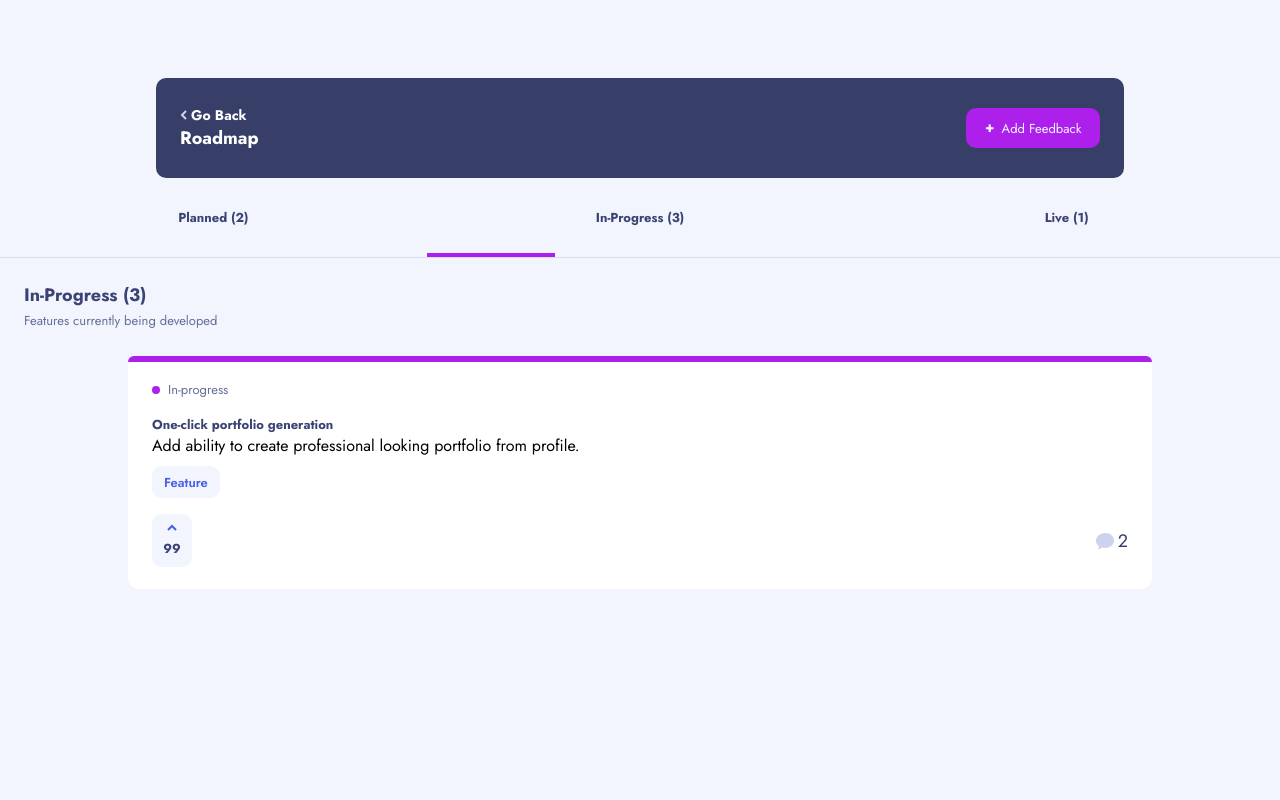
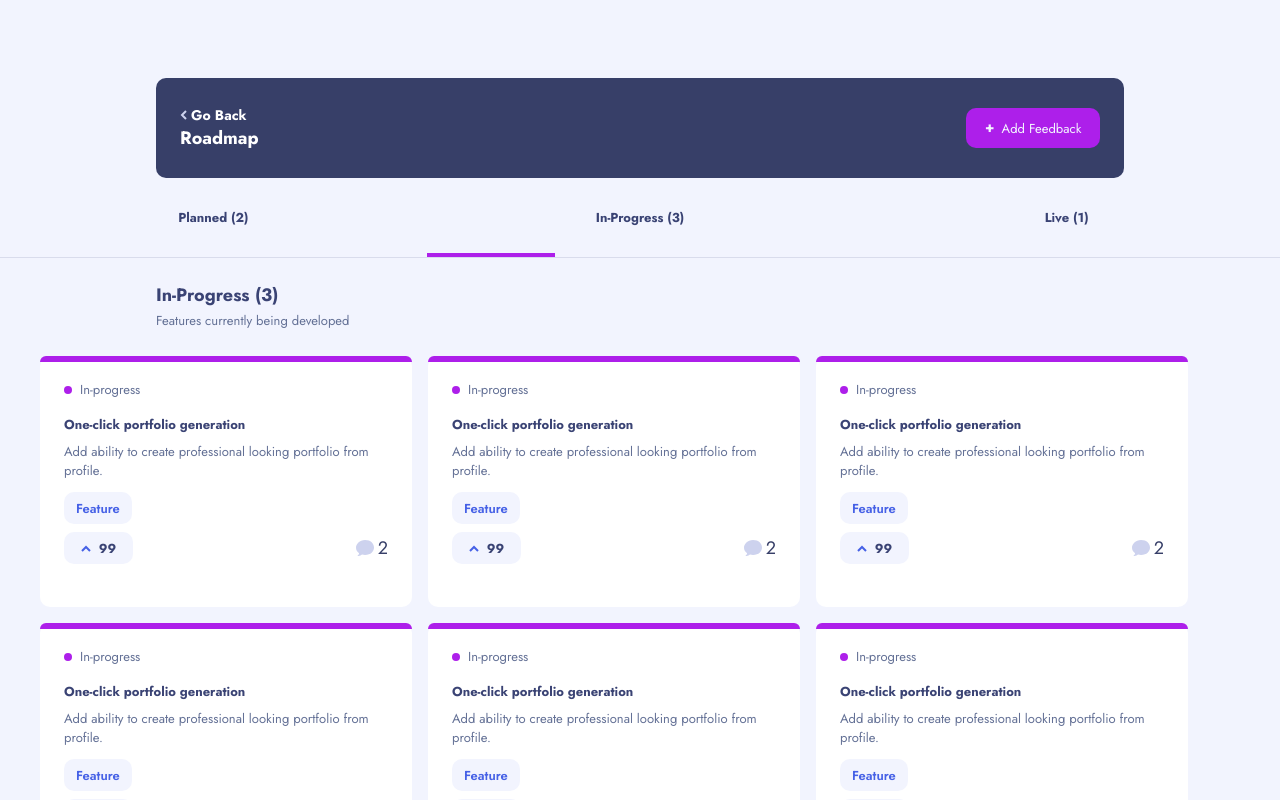
Before and after one commit to genFD/product-feedback-01, a React (Vite) app in the folder frontend/: page /roadmap in a window 1280 px wide. Shown: the top 800 px of the page. Built offline with nearby package versions, Linux system fonts and the light colour scheme.

Commit message:
completed roadmap tablet layout

```diff
--- /dev/null
+++ b/frontend/src/components/RoadmapCard.js
@@ -0,0 +1,55 @@
+import React from "react";
+
+const RoadmapCard = () => {
+  return (
+    <div className="roadmap_card w-80 h-233 tablet:pb-6 tablet:h-251 pt-6 bg-white rounded-default">
+      {/* <div className="h-2 bg-Singapore-Orchid rounded-t-default"></div> */}
+      <div className="flex gap-x-2 items-center pl-6 mb-4">
+        <span className="block rounded-full w-2 h-2 bg-Singapore-Orchid"></span>
+        <span className=" text-Ocean-Night text-body-3">In-progress</span>
+      </div>
+      <div className="pl-6">
+        <h2 className="text-body-3 mb-2 text-Jewel-Cave font-bold">
+          One-click portfolio generation
+        </h2>
+        <div className="flex gap-y-3 flex-col mb-2 pr-6">
+          <p className="roadmap_comm text-body-3 text-Ocean-Night">
+            Add ability to create professional looking portfolio from profile.
+          </p>
+          <div className="ux-tag h-8 rounded-default bg-Cotton-Ball text-center text-body-3 font-semibold text-The-Rainbow-Fish flex items-center justify-center hover:bg-Pale-Phthalo-Blue transition-colors duration-500 cursor-pointer active:bg-The-Rainbow-Fish">
+            Feature
+          </div>
+        </div>
+        <div className="flex justify-between pr-6">
+          <div className="vote-tag tablet: bg-Cotton-Ball w-69  h-8 flex items-center justify-center gap-2 rounded-default hover:bg-Pale-Phthalo-Blue transition-colors duration-500 cursor-pointer active:bg-The-Rainbow-Fish">
+            <svg width="10" height="7" xmlns="http://www.w3.org/2000/svg">
+              <path
+                d="M1 6l4-4 4 4"
+                stroke="#4661E6"
+                strokeWidth="2"
+                fill="none"
+                fillRule="evenodd"
+              />
+            </svg>
+            <span className="text-body-3 text-Jewel-Cave text-center font-bold">
+              99
+            </span>
+          </div>
+
+          <div className="flex gap-x-1 items-center comm_stats">
+            <svg width="18" height="16" xmlns="http://www.w3.org/2000/svg">
+              <path
+                d="M2.62 16H1.346l.902-.91c.486-.491.79-1.13.872-1.823C1.036 11.887 0 9.89 0 7.794 0 3.928 3.52 0 9.03 0 14.87 0 18 3.615 18 7.455c0 3.866-3.164 7.478-8.97 7.478-1.017 0-2.078-.137-3.025-.388A4.705 4.705 0 012.62 16z"
+                fill="#CDD2EE"
+                fillRule="nonzero"
+              />
+            </svg>
+            <span className="text-heading-3 text-Raven-Night">2</span>
+          </div>
+        </div>
+      </div>
+    </div>
+  );
+};
+
+export default RoadmapCard;
--- a/frontend/src/pages/Roadmap.js
+++ b/frontend/src/pages/Roadmap.js
@@ -1,6 +1,7 @@
 import React from "react";
 import AddFeedbackButton from "../components/AddFeedbackButton";
 import GobackAndRoadmap from "../components/GobackAndRoadmap";
+import RoadmapCard from "../components/RoadmapCard";
 
 const Roadmap = () => {
   return (
@@ -29,7 +30,7 @@ const Roadmap = () => {
         </div>
         <div className="bg-Singapore-Orchid h-1 w-32 absolute bottom-0 left-1/3"></div>
       </div>
-      <div className="pl-6 mb-6">
+      <div className="pl-6 mb-6 tablet:pl-10 desktop:px-156 ">
         <h2 className="font-bold text-Jewel-Cave text-heading-3">
           In-Progress (3)
         </h2>
@@ -37,55 +38,14 @@ const Roadmap = () => {
           <span>Features</span> currently being developed
         </span>
       </div>
-      <div className=" flex items-center justify-center content">
-        <div className="roadmap_card w-80 h-233 pt-6 bg-white rounded-default">
-          {/* <div className="h-2 bg-Singapore-Orchid rounded-t-default"></div> */}
-          <div className="flex gap-x-2 items-center pl-6 mb-4">
-            <span className="block rounded-full w-2 h-2 bg-Singapore-Orchid"></span>
-            <span className=" text-Ocean-Night text-body-3">In-progress</span>
-          </div>
-          <div className="pl-6">
-            <h2 className="text-body-3 text-Jewel-Cave font-bold">
-              One-click portfolio generation
-            </h2>
-            <div className="flex gap-y-2 flex-col mb-4">
-              <p>
-                Add ability to create professional looking portfolio from
-                profile.
-              </p>
-              <div className="ux-tag h-8 rounded-default bg-Cotton-Ball text-center text-body-3 font-semibold text-The-Rainbow-Fish flex items-center justify-center hover:bg-Pale-Phthalo-Blue transition-colors duration-500 cursor-pointer active:bg-The-Rainbow-Fish">
-                Feature
-              </div>
-            </div>
-            <div className="flex justify-between pr-6">
-              <div className="vote-tag tablet: bg-Cotton-Ball w-69 tablet:w-10 h-8 tablet:h-53 flex tablet:flex-col items-center justify-center gap-2 rounded-default hover:bg-Pale-Phthalo-Blue transition-colors duration-500 cursor-pointer active:bg-The-Rainbow-Fish">
-                <svg width="10" height="7" xmlns="http://www.w3.org/2000/svg">
-                  <path
-                    d="M1 6l4-4 4 4"
-                    stroke="#4661E6"
-                    strokeWidth="2"
-                    fill="none"
-                    fillRule="evenodd"
-                  />
-                </svg>
-                <span className="text-body-3 text-Jewel-Cave text-center font-bold">
-                  99
-                </span>
-              </div>
-
-              <div className="flex gap-x-1 items-center comm_stats">
-                <svg width="18" height="16" xmlns="http://www.w3.org/2000/svg">
-                  <path
-                    d="M2.62 16H1.346l.902-.91c.486-.491.79-1.13.872-1.823C1.036 11.887 0 9.89 0 7.794 0 3.928 3.52 0 9.03 0 14.87 0 18 3.615 18 7.455c0 3.866-3.164 7.478-8.97 7.478-1.017 0-2.078-.137-3.025-.388A4.705 4.705 0 012.62 16z"
-                    fill="#CDD2EE"
-                    fillRule="nonzero"
-                  />
-                </svg>
-                <span className="text-heading-3 text-Raven-Night">2</span>
-              </div>
-            </div>
-          </div>
-        </div>
+      <div className="flex flex-col gap-y-4 tablet:flex-row tablet:flex-wrap tablet:gap-x-4 tablet:items-start tablet:justify-start items-center justify-center content tablet:pl-10 pb-24">
+        <RoadmapCard />
+        <RoadmapCard />
+        <RoadmapCard />
+        <RoadmapCard />
+        <RoadmapCard />
+        <RoadmapCard />
+        <RoadmapCard />
       </div>
     </>
   );
--- a/frontend/src/style.css
+++ b/frontend/src/style.css
@@ -195,6 +195,9 @@ picture {
     order: 3;
     /* border: 1px solid blue; */
   }
+  .roadmap_card {
+    flex-basis: 30%;
+  }
 }
 
 @media (max-width: 767px) {
@@ -240,3 +243,8 @@ picture {
   border-top-left-radius: 10px;
   border-top-right-radius: 10px;
 }
+@media (max-width: 679px) {
+  .roadmap_comm {
+    max-width: 300px;
+  }
+}
--- a/frontend/tailwind.config.js
+++ b/frontend/tailwind.config.js
@@ -59,6 +59,7 @@ module.exports = {
         40: "40px",
         200: "200px",
         233: "233px",
+        251: "251px",
         600: "600px",
         657: "657px",
         460: "460px",
```
